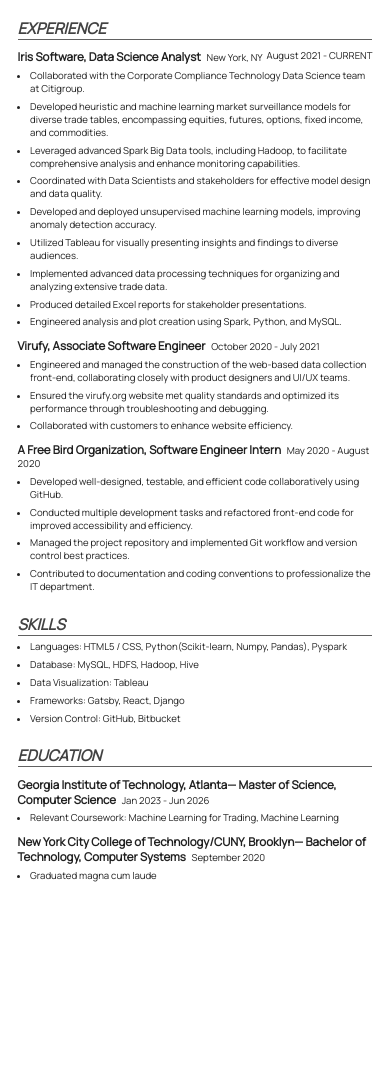
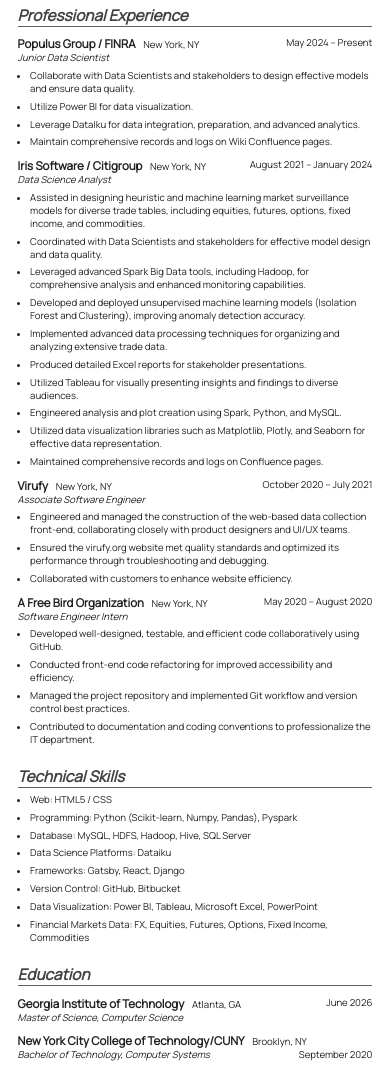
Before and after one commit to yoonjuhwang01/simple_portfolio, a plain HTML site: page resume.html in a window 390 px wide. Shown: the part 138-1215 px from the top of the page. Before the commit the page ends 1037 px from the top, so only its background shows below. Drawn offline with Linux system fonts and the light colour scheme.

Commit message:
Update Resume

```diff
--- a/resume.html
+++ b/resume.html
@@ -1,20 +1,25 @@
 <!DOCTYPE html>
-<meta charset="utf-8">
-<meta name="viewport" content="width=device-width, initial-scale=1">
+<meta charset="utf-8" />
+<meta name="viewport" content="width=device-width, initial-scale=1" />
 <head>
-  <title>Resume | yoonjuhwang</title>
+  <title>Resume | Yoonju Hwang</title>
   <link rel="shortcut icon" type="image/png" href="images/favicon.png" />
-  <script async src="https://www.googletagmanager.com/gtag/js?id=UA-222799718-1"></script>
+  <script
+    async
+    src="https://www.googletagmanager.com/gtag/js?id=UA-222799718-1"
+  ></script>
   <script>
-    window.dataLayer = window.dataLayer || [];
-    function gtag(){dataLayer.push(arguments);}
-    gtag('js', new Date());
+    window.dataLayer = window.dataLayer || []
+    function gtag() {
+      dataLayer.push(arguments)
+    }
+    gtag('js', new Date())
 
-    gtag('config', 'UA-222799718-1');
+    gtag('config', 'UA-222799718-1')
   </script>
 </head>
 
-<link rel="stylesheet" type="text/css" href="main.css">
+<link rel="stylesheet" type="text/css" href="main.css" />
 
 <section id="header" class="section">
   <div class="container">
@@ -30,79 +35,173 @@
   </div>
 </section>
 
-
 <section class="has-text-center">
   <h1 id="name">Yoonju Hwang</h1>
   <ul id="contact">
     <li>(929) 452-4990</li>
-    <li><a href="mailto:yoonju.hwang95@gmail.com">yoonju.hwang95@gmail.com</a></li>
-    <li><a target="_blank" href="https://github.com/yoonjuhwang01">https://github.com/yoonjuhwang01</a> | <a target="_blank" href="https://www.linkedin.com/in/yhwang95/">https://www.linkedin.com/in/yhwang95/</a></li>
+    <li>yoonju.hwang95@gmail.com</li>
+    <li>
+      <a target="_blank" href="https://www.linkedin.com/in/yhwang95/">
+        LinkedIn
+      </a>
+    </li>
+    <li>
+      <a target="_blank" href="https://github.com/yoonjuhwang01">
+        GitHub
+      </a>
+    </li>
   </ul>
 </section>
 
 <section id="experience">
-  <h4 class="section-label">EXPERIENCE</h4>
-
+  <h4 class="section-label">Professional Experience</h4>
   <div class="summary">
-    <span class="title">Iris Software, Data Science Analyst</span><span>New York, NY</span>
-    <span class="is-aligned-right">August 2021 - CURRENT</span>
+    <span class="title">Populus Group / FINRA</span>
+    <span>New York, NY</span>
+    <span class="is-aligned-right">May 2024 – Present</span>
+  </div>
+  <div>
+    <span class="italic">Junior Data Scientist</span>
   </div>
   <ul>
-    <li>Collaborated with the Corporate Compliance Technology Data Science team at Citigroup.</li>
-    <li>Developed heuristic and machine learning market surveillance models for diverse trade tables, encompassing equities, futures, options, fixed income, and commodities.</li>
-    <li>Leveraged advanced Spark Big Data tools, including Hadoop, to facilitate comprehensive analysis and enhance monitoring capabilities.</li>
-    <li>Coordinated with Data Scientists and stakeholders for effective model design and data quality.</li>
-    <li>Developed and deployed unsupervised machine learning models, improving anomaly detection accuracy.</li>
-    <li>Utilized Tableau for visually presenting insights and findings to diverse audiences.</li>
-    <li>Implemented advanced data processing techniques for organizing and analyzing extensive trade data.</li>
-    <li>Produced detailed Excel reports for stakeholder presentations.</li>
-    <li>Engineered analysis and plot creation using Spark, Python, and MySQL.</li>
+    <li>
+      Collaborate with Data Scientists and stakeholders to design effective
+      models and ensure data quality.
+    </li>
+    <li>Utilize Power BI for data visualization.</li>
+    <li>
+      Leverage DataIku for data integration, preparation, and advanced
+      analytics.
+    </li>
+    <li>Maintain comprehensive records and logs on Wiki Confluence pages.</li>
   </ul>
 
   <div class="summary">
-    <span class="title">Virufy, Associate Software Engineer</span><span>October 2020 - July 2021</span>
+    <span class="title">Iris Software / Citigroup</span>
+    <span>New York, NY</span>
+    <span class="is-aligned-right">August 2021 – January 2024</span>
+  </div>
+  <div>
+    <span class="italic">Data Science Analyst</span>
   </div>
   <ul>
-    <li>Engineered and managed the construction of the web-based data collection front-end, collaborating closely with product designers and UI/UX teams.</li>
-    <li>Ensured the virufy.org website met quality standards and optimized its performance through troubleshooting and debugging.</li>
+    <li>
+      Assisted in designing heuristic and machine learning market surveillance
+      models for diverse trade tables, including equities, futures, options,
+      fixed income, and commodities.
+    </li>
+    <li>
+      Coordinated with Data Scientists and stakeholders for effective model
+      design and data quality.
+    </li>
+    <li>
+      Leveraged advanced Spark Big Data tools, including Hadoop, for
+      comprehensive analysis and enhanced monitoring capabilities.
+    </li>
+    <li>
+      Developed and deployed unsupervised machine learning models (Isolation
+      Forest and Clustering), improving anomaly detection accuracy.
+    </li>
+    <li>
+      Implemented advanced data processing techniques for organizing and
+      analyzing extensive trade data.
+    </li>
+    <li>Produced detailed Excel reports for stakeholder presentations.</li>
+    <li>
+      Utilized Tableau for visually presenting insights and findings to diverse
+      audiences.
+    </li>
+    <li>
+      Engineered analysis and plot creation using Spark, Python, and MySQL.
+    </li>
+    <li>
+      Utilized data visualization libraries such as Matplotlib, Plotly, and
+      Seaborn for effective data representation.
+    </li>
+    <li>Maintained comprehensive records and logs on Confluence pages.</li>
+  </ul>
+
+  <div class="summary">
+    <span class="title">Virufy</span>
+    <span>New York, NY</span>
+    <span class="is-aligned-right">October 2020 – July 2021</span>
+  </div>
+  <div>
+    <span class="italic">Associate Software Engineer</span>
+  </div>
+  <ul>
+    <li>
+      Engineered and managed the construction of the web-based data collection
+      front-end, collaborating closely with product designers and UI/UX teams.
+    </li>
+    <li>
+      Ensured the virufy.org website met quality standards and optimized its
+      performance through troubleshooting and debugging.
+    </li>
     <li>Collaborated with customers to enhance website efficiency.</li>
   </ul>
 
   <div class="summary">
-    <span class="title">A Free Bird Organization, Software Engineer Intern</span><span>May 2020 - August 2020</span>
+    <span class="title">A Free Bird Organization</span>
+    <span>New York, NY</span>
+    <span class="is-aligned-right">May 2020 – August 2020</span>
+  </div>
+  <div>
+    <span class="italic">Software Engineer Intern</span>
   </div>
   <ul>
-    <li>Developed well-designed, testable, and efficient code collaboratively using GitHub.</li>
-    <li>Conducted multiple development tasks and refactored front-end code for improved accessibility and efficiency.</li>
-    <li>Managed the project repository and implemented Git workflow and version control best practices.</li>
-    <li>Contributed to documentation and coding conventions to professionalize the IT department.</li>
+    <li>
+      Developed well-designed, testable, and efficient code collaboratively
+      using GitHub.
+    </li>
+    <li>
+      Conducted front-end code refactoring for improved accessibility and
+      efficiency.
+    </li>
+    <li>
+      Managed the project repository and implemented Git workflow and version
+      control best practices.
+    </li>
+    <li>
+      Contributed to documentation and coding conventions to professionalize the
+      IT department.
+    </li>
   </ul>
 </section>
 
 <section id="skills">
-  <h4 class="section-label">SKILLS</h4>
+  <h4 class="section-label">Technical Skills</h4>
   <ul>
-    <li>Languages: HTML5 / CSS, Python(Scikit-learn, Numpy, Pandas), Pyspark</li>
-    <li>Database: MySQL, HDFS, Hadoop, Hive</li>
-    <li>Data Visualization: Tableau</li>
+    <li>Web: HTML5 / CSS</li>
+    <li>Programming: Python (Scikit-learn, Numpy, Pandas), Pyspark</li>
+    <li>Database: MySQL, HDFS, Hadoop, Hive, SQL Server</li>
+    <li>Data Science Platforms: Dataiku</li>
     <li>Frameworks: Gatsby, React, Django</li>
     <li>Version Control: GitHub, Bitbucket</li>
+    <li>Data Visualization: Power BI, Tableau, Microsoft Excel, PowerPoint</li>
+    <li>
+      Financial Markets Data: FX, Equities, Futures, Options, Fixed Income,
+      Commodities
+    </li>
   </ul>
 </section>
 
 <section id="education">
-  <h4 class="section-label">EDUCATION</h4>
+  <h4 class="section-label">Education</h4>
   <div class="summary">
-    <span class="title">Georgia Institute of Technology, Atlanta— Master of Science, Computer Science</span><span>Jan 2023 - Jun 2026</span>
+    <span class="title">Georgia Institute of Technology</span>
+    <span>Atlanta, GA</span>
+    <span class="is-aligned-right">June 2026</span>
   </div>
-  <ul>
-    <li>Relevant Coursework: Machine Learning for Trading, Machine Learning</li>
-  </ul>
-
+  <div>
+    <span class="italic">Master of Science, Computer Science</span>
+  </div>
   <div class="summary">
-    <span class="title">New York City College of Technology/CUNY, Brooklyn— Bachelor of Technology, Computer Systems</span><span>September 2020</span>
+    <span class="title">New York City College of Technology/CUNY</span>
+    <span>Brooklyn, NY</span>
+    <span class="is-aligned-right">September 2020</span>
   </div>
-  <ul>
-    <li>Graduated magna cum laude</li>
-  </ul>
+  <div>
+    <span class="italic">Bachelor of Technology, Computer Systems</span>
+  </div>
 </section>
```
Also changed, not shown: index.html (+0 -77 lines). Lines whose indentation alone changed are shown as unchanged.
